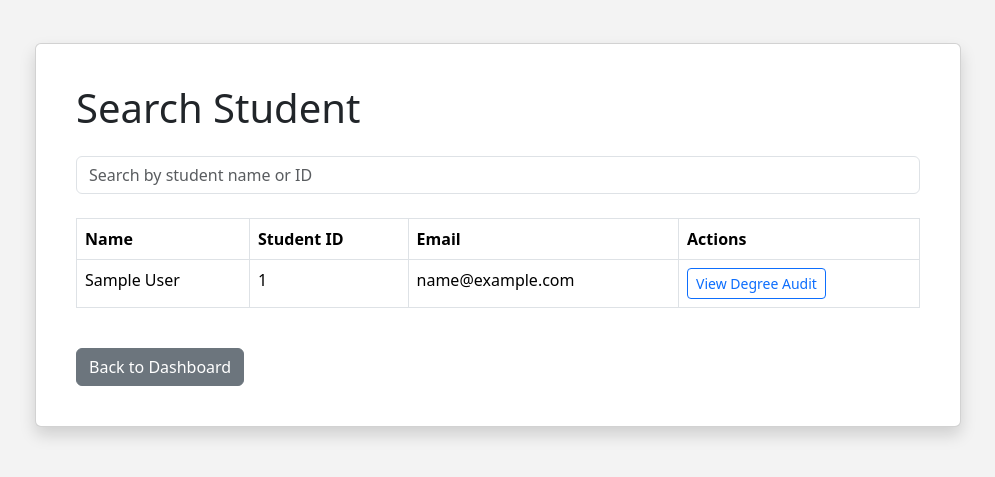
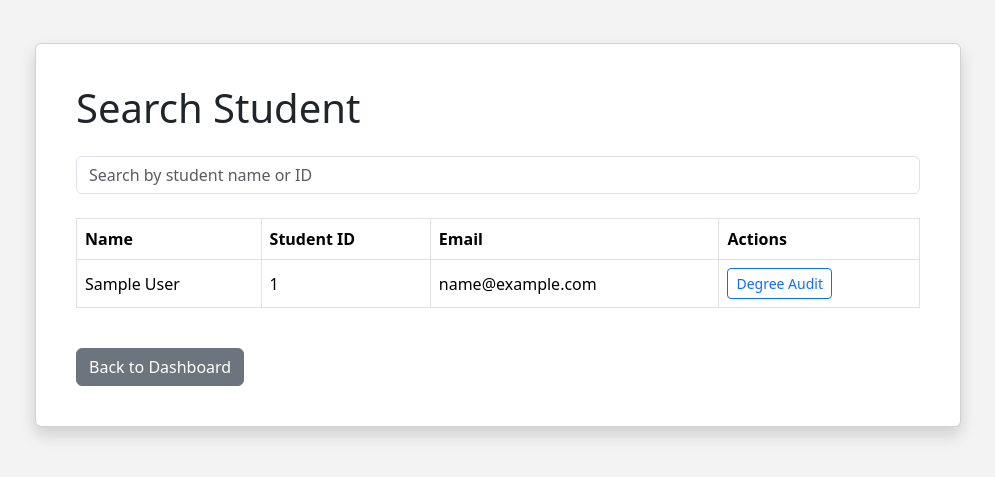
Before and after one commit to rshaz2713/CampusBridge, a Django app: page /dashboard/search-student/ in a window 1280 px wide. Shown: the part 75-552 px from the top of the page, without its empty margins (142-1137 px from the left). Run offline with Django 4.2, Linux system fonts and the light colour scheme; a user stored in the database is signed in; tables that the repository leaves empty hold one stand-in row (values such as "Sample post").

Commit message:
Fix overflowing table and formatting

```diff
--- a/templates/dashboard/professor_search.html
+++ b/templates/dashboard/professor_search.html
@@ -21,8 +21,8 @@
                 </div>
 
                 {% if all_students %}
-                    <div id="table-container">
-                        <table class="table table-bordered table-hover">
+                    <div id="table-container" class="table-responsive">
+                        <table class="table table-bordered table-hover align-middle">
                             <thead>
                                 <tr>
                                     <th>Name</th>
@@ -39,8 +39,8 @@
                                         <td>{{ student.email }}</td>
                                         <td>
                                             <a href="{% url 'professor_student_degree_audit' student.student_id %}"
-                                                class="btn btn-sm btn-outline-primary">
-                                                    View Degree Audit
+                                                class="btn btn-sm btn-outline-primary text-nowrap">
+                                                    Degree Audit
                                             </a>
                                         </td>
                                     </tr>
```
